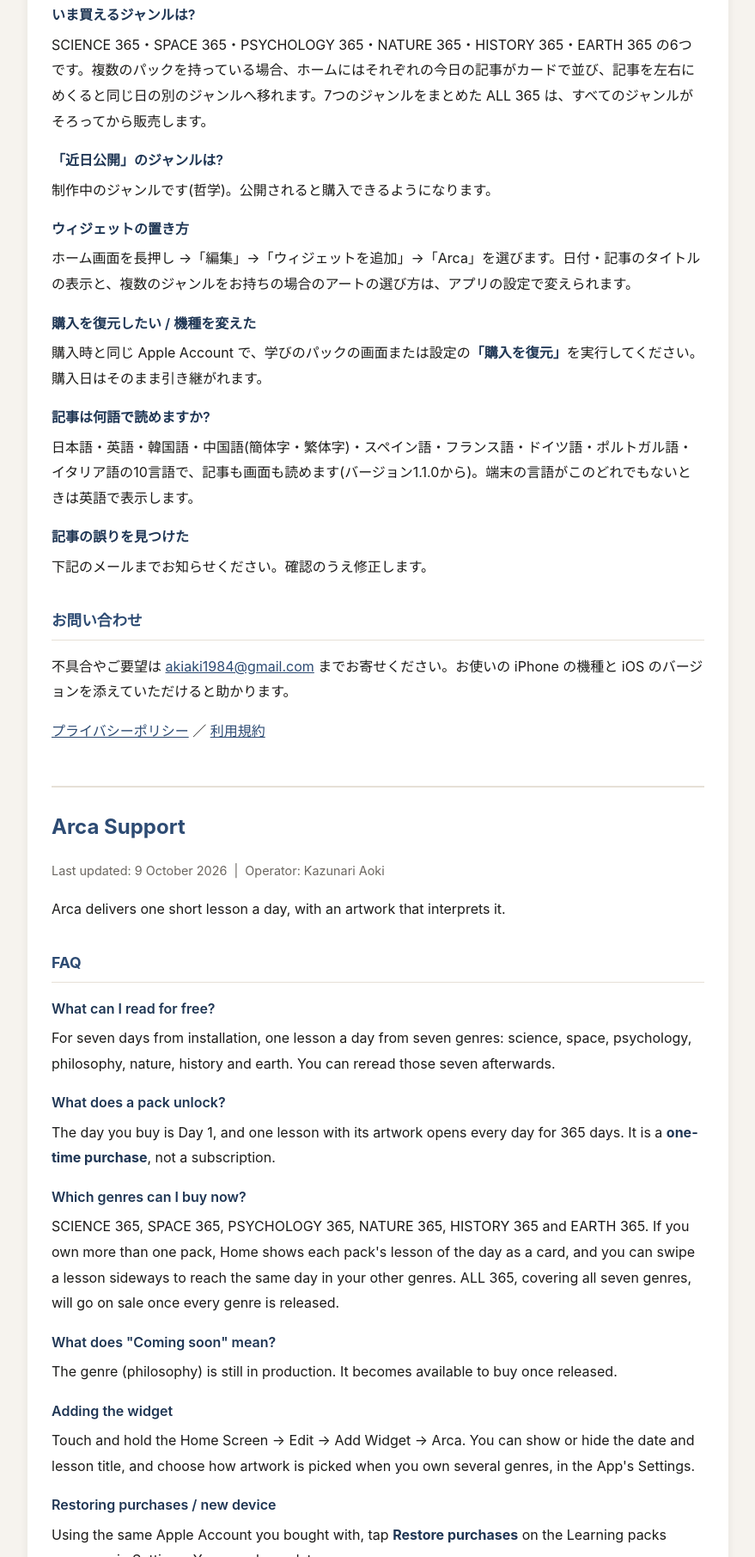
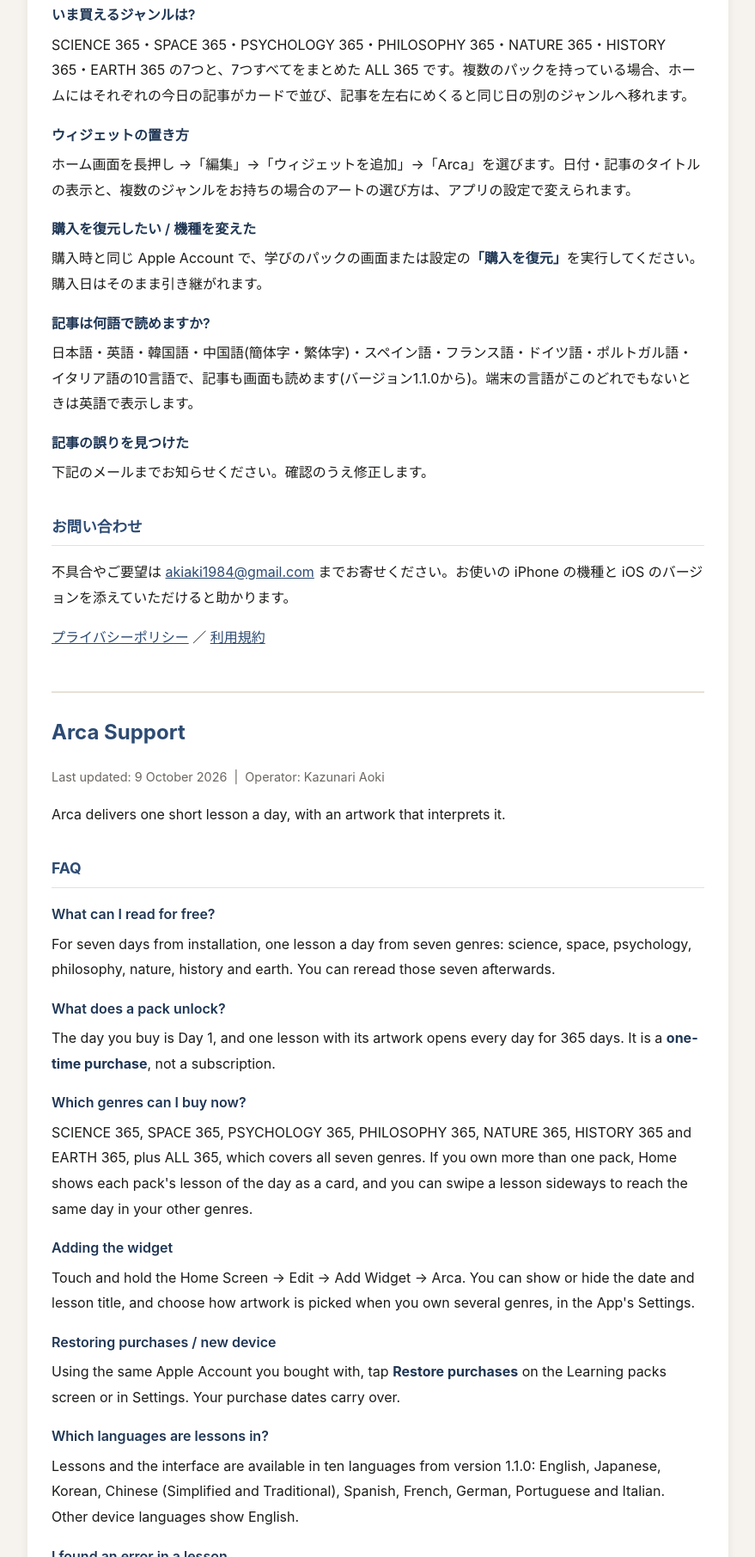
Before and after one commit to akiaki1984-alt/app-legal, a plain HTML site: page arca/support/index.html in a window 1280 px wide. Shown: the part 491-2302 px from the top of the page at 86% size, without its empty margins (200-1079 px from the left). Drawn offline with Linux system fonts and the light colour scheme.

Commit message:
Arca support: PHILOSOPHY 365 and ALL 365 are on sale (1.3.0)
Co-Authored-By: Claude Opus 5.5 <noreply@anthropic.com>

```diff
--- a/arca/support/index.html
+++ b/arca/support/index.html
@@ -32,9 +32,7 @@
   <dt>パックを買うと何が開きますか?</dt>
   <dd>購入した日を Day 1 として、そのジャンルの記事とアートが毎日ひとつ、365日分開きます。<strong>買い切り</strong>で、月額はかかりません。</dd>
   <dt>いま買えるジャンルは?</dt>
-  <dd>SCIENCE 365・SPACE 365・PSYCHOLOGY 365・NATURE 365・HISTORY 365・EARTH 365 の6つです。複数のパックを持っている場合、ホームにはそれぞれの今日の記事がカードで並び、記事を左右にめくると同じ日の別のジャンルへ移れます。7つのジャンルをまとめた ALL 365 は、すべてのジャンルがそろってから販売します。</dd>
-  <dt>「近日公開」のジャンルは?</dt>
-  <dd>制作中のジャンルです(哲学)。公開されると購入できるようになります。</dd>
+  <dd>SCIENCE 365・SPACE 365・PSYCHOLOGY 365・PHILOSOPHY 365・NATURE 365・HISTORY 365・EARTH 365 の7つと、7つすべてをまとめた ALL 365 です。複数のパックを持っている場合、ホームにはそれぞれの今日の記事がカードで並び、記事を左右にめくると同じ日の別のジャンルへ移れます。</dd>
   <dt>ウィジェットの置き方</dt>
   <dd>ホーム画面を長押し →「編集」→「ウィジェットを追加」→「Arca」を選びます。日付・記事のタイトルの表示と、複数のジャンルをお持ちの場合のアートの選び方は、アプリの設定で変えられます。</dd>
   <dt>購入を復元したい / 機種を変えた</dt>
@@ -58,9 +56,7 @@
   <dt>What does a pack unlock?</dt>
   <dd>The day you buy is Day 1, and one lesson with its artwork opens every day for 365 days. It is a <strong>one-time purchase</strong>, not a subscription.</dd>
   <dt>Which genres can I buy now?</dt>
-  <dd>SCIENCE 365, SPACE 365, PSYCHOLOGY 365, NATURE 365, HISTORY 365 and EARTH 365. If you own more than one pack, Home shows each pack's lesson of the day as a card, and you can swipe a lesson sideways to reach the same day in your other genres. ALL 365, covering all seven genres, will go on sale once every genre is released.</dd>
-  <dt>What does "Coming soon" mean?</dt>
-  <dd>The genre (philosophy) is still in production. It becomes available to buy once released.</dd>
+  <dd>SCIENCE 365, SPACE 365, PSYCHOLOGY 365, PHILOSOPHY 365, NATURE 365, HISTORY 365 and EARTH 365, plus ALL 365, which covers all seven genres. If you own more than one pack, Home shows each pack's lesson of the day as a card, and you can swipe a lesson sideways to reach the same day in your other genres.</dd>
   <dt>Adding the widget</dt>
   <dd>Touch and hold the Home Screen → Edit → Add Widget → Arca. You can show or hide the date and lesson title, and choose how artwork is picked when you own several genres, in the App's Settings.</dd>
   <dt>Restoring purchases / new device</dt>
```
